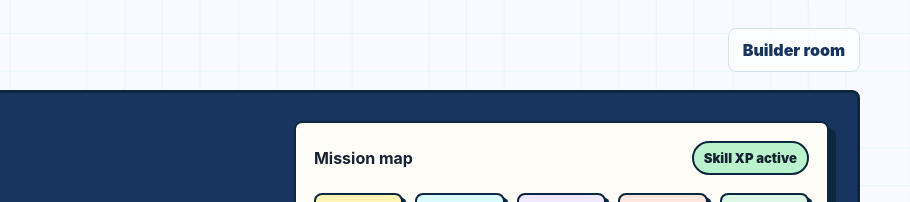
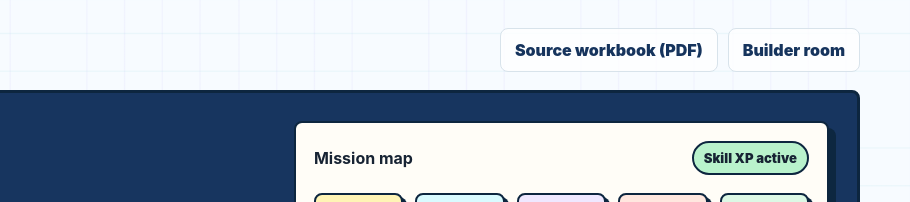
Before and after one commit to anislahlou/pmc-math-quest, a website: page run/pmc_simulation_app.html in a window 1280 px wide. Shown: the top 202 px of the page, 370-1280 px from the left. Drawn offline with Linux system fonts and the light colour scheme.

Commit message:
Add source workbook PDF link to the missions landing page
Header link next to Builder room, pointing at the GitHub LFS media URL
(media.githubusercontent.com) on purpose: GitHub Pages serves LFS files
as 133-byte pointer stubs, so a relative link would break on the live
site. Opens in a new tab; works from file://, localhost, and Pages.

Co-Authored-By: Claude Fable 5 <noreply@anthropic.com>

```diff
--- a/run/pmc_simulation_app.html
+++ b/run/pmc_simulation_app.html
@@ -106,6 +106,12 @@
         padding: 0 14px;
         background: rgba(255, 255, 255, 0.78);
         color: var(--navy);
+      }
+
+      .topbar-links {
+        display: flex;
+        flex-wrap: wrap;
+        gap: 10px;
       }
 
       .hero {
@@ -920,7 +926,13 @@
           <span class="brand-mark" aria-hidden="true">M</span>
           <span>PMC Math Quest</span>
         </a>
-        <a class="builder-link" href="../dashboard/math_skill_command_center.html">Builder room</a>
+        <div class="topbar-links">
+          <!-- Absolute LFS media URL on purpose: GitHub Pages serves LFS files
+               as 133-byte pointer stubs, so a relative link breaks on the live
+               site. This URL streams the real PDF from GitHub's LFS media host. -->
+          <a class="builder-link" href="https://media.githubusercontent.com/media/anislahlou/pmc-math-quest/main/modules/train_problems/source/Y6-M-L19-28_lesson22_train_problems.pdf" target="_blank" rel="noopener">Source workbook (PDF)</a>
+          <a class="builder-link" href="../dashboard/math_skill_command_center.html">Builder room</a>
+        </div>
       </header>
 
       <section class="hero" aria-labelledby="hero-title">
```
